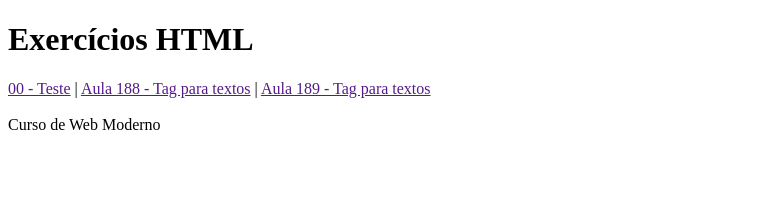
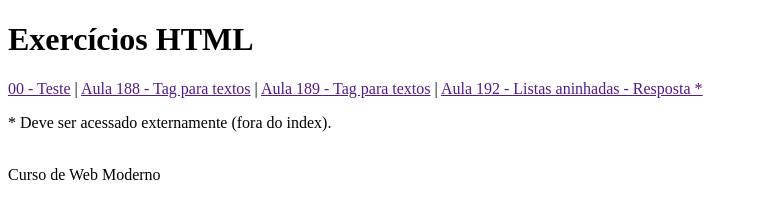
Before and after one commit to hugobrandao-dev/curso-web-moderno-completo, a plain HTML site: page aulas/secao12-html/index.html in a window 1280 px wide. Shown: the whole page, without its empty margins (0-757 px from the left). Drawn offline with Linux system fonts and the light colour scheme.

Commit message:
Midificado o index, adicionando o link da aula 192 e uma observação sobre a mesma.

```diff
--- a/aulas/secao12-html/index.html
+++ b/aulas/secao12-html/index.html
@@ -16,10 +16,14 @@
     <nav>
         <a href wm-nav="exercicios/teste.html">00 - Teste</a> |
         <a href wm-nav="exercicios/188-tag-para-textos.html">Aula 188 - Tag para textos</a> |
-        <a href wm-nav="exercicios/189-tag-para-textos.html">Aula 189 - Tag para textos</a>
+        <a href wm-nav="exercicios/189-tag-para-textos.html">Aula 189 - Tag para textos</a> |
+        <a href wm-nav="exercicios/192-lista-aninhadas-resposta.html">Aula 192 - Listas aninhadas - Resposta *</a>
     </nav>
     <section id="conteudo">
 
+    </section>
+    <section>
+        <p>* Deve ser acessado externamente (fora do index).</p>
     </section>
 
     <footer>
```
